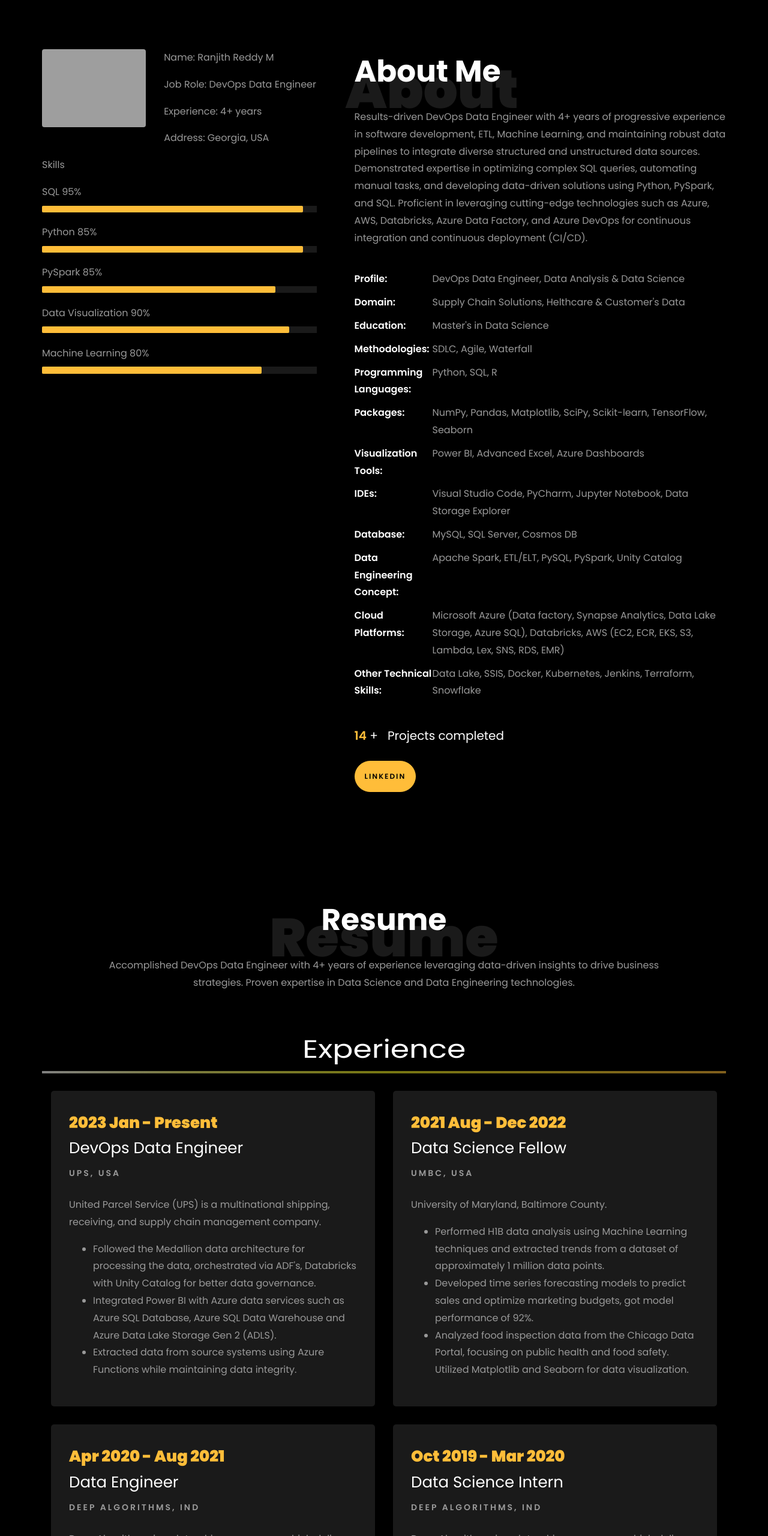
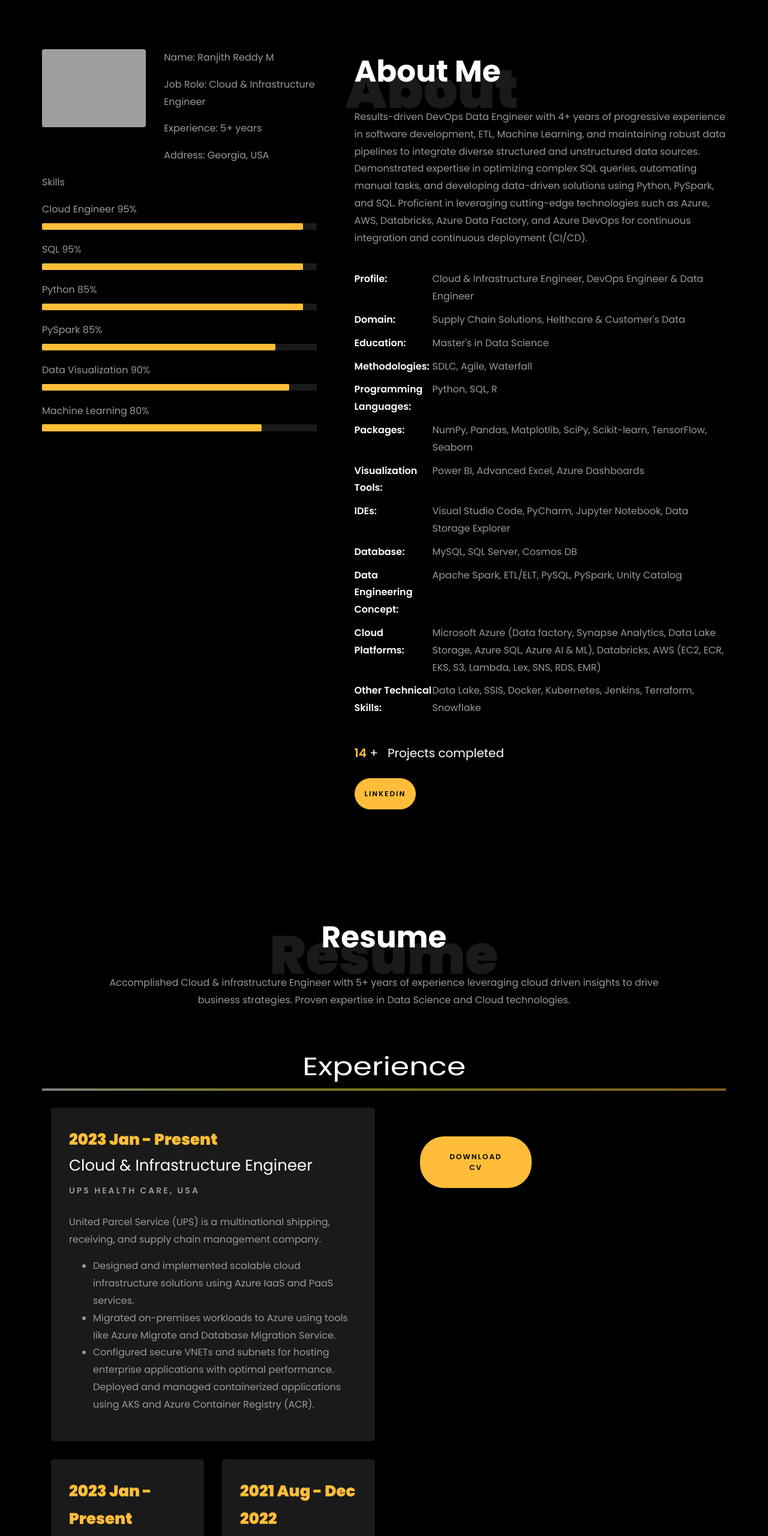
Before and after one commit to itsranjithreddy/portfolio, a plain HTML site: page index.html in a window 1280 px wide. Shown: the part 780-3340 px from the top of the page at 60% size. Drawn offline with Linux system fonts and the light colour scheme; grey boxes are pictures that could not be loaded; animation ran at ten frames a second; files whose address does not match are found by name.

Commit message:
updated exp

```diff
--- a/index.html
+++ b/index.html
@@ -164,6 +164,7 @@
 						'Data Guy ',
 						'Python Developer  ',
 						'Student  ',
+						'Cloud & Infrastructure Engineer'
 						];
 
 						// Create a function to display the typing animation for a given text
@@ -219,8 +220,8 @@
 									<div class="col-sm-6 col-md-7">
 									  <div class="about-info">
 										<p><span class="title-s">Name: </span> <span>Ranjith Reddy M</span></p>
-										<p><span class="title-s">Job Role: </span> <span>DevOps Data Engineer</span></p>
-										<p><span class="title-s">Experience: </span> <span>4+ years</span></p>
+										<p><span class="title-s">Job Role: </span> <span>Cloud & Infrastructure Engineer</span></p>
+										<p><span class="title-s">Experience: </span> <span>5+ years</span></p>
 										<p><span class="title-s">Address: </span> <span>Georgia, USA</span></p>
 									  </div>
 									</div>
@@ -228,9 +229,15 @@
 
 								<div class="skill-mf">
 									<p class="title-s">Skills</p>
+									<span>Cloud Engineer</span> <span class="pull-right">95%</span>
+									<div class="progress">
+										<div class="progress-bar" role="progressbar" style="width: 95%;" aria-valuenow="95" aria-valuemin="0"
+											aria-valuemax="100"></div>
+
+									</div>
 									<span>SQL</span> <span class="pull-right">95%</span>
 									<div class="progress">
-										<div class="progress-bar" role="progressbar" style="width: 95%;" aria-valuenow="95" aria-valuemin="0"
+										<div class="progress-bar" role="progressbar" style="width: 95%" aria-valuenow="85" aria-valuemin="0"
 											aria-valuemax="100"></div>
 									</div>
 
@@ -271,7 +278,7 @@
 
 								<p>Results-driven DevOps Data Engineer with 4+ years of progressive experience in software development, ETL, Machine Learning, and maintaining robust data pipelines to integrate diverse structured and unstructured data sources. Demonstrated expertise in optimizing complex SQL queries, automating manual tasks, and developing data-driven solutions using Python, PySpark, and SQL. Proficient in leveraging cutting-edge technologies such as Azure, AWS, Databricks, Azure Data Factory, and Azure DevOps for continuous integration and continuous deployment (CI/CD).</p>
 								<ul class="about-info mt-4 px-md-0 px-2">
-									<li class="d-flex"><span>Profile:</span> <span>DevOps Data Engineer, Data Analysis &amp; Data Science</span></li>
+									<li class="d-flex"><span>Profile:</span> <span>Cloud & Infrastructure Engineer, DevOps Engineer &amp; Data Engineer</span></li>
 									<li class="d-flex"><span>Domain:</span> <span>Supply Chain Solutions, Helthcare &amp; Customer's Data</span></li>
 									<li class="d-flex"><span>Education:</span> <span>Master's in Data Science</span></li>
 									<li class="d-flex"><span>Methodologies:</span> <span>SDLC, Agile, Waterfall</span></li>
@@ -281,7 +288,7 @@
 									<li class="d-flex"><span>IDEs:</span> <span>Visual Studio Code, PyCharm, Jupyter Notebook, Data Storage Explorer</span></li>
 									<li class="d-flex"><span>Database:</span> <span>MySQL, SQL Server, Cosmos DB</span></li>
 									<li class="d-flex"><span>Data Engineering Concept:</span> <span>Apache Spark, ETL/ELT, PySQL, PySpark, Unity Catalog</span></li>
-									<li class="d-flex"><span>Cloud Platforms:</span> <span>Microsoft Azure (Data factory, Synapse Analytics, Data Lake Storage, Azure SQL), Databricks, AWS (EC2, ECR, EKS, S3, Lambda, Lex, SNS, RDS, EMR)</span></li>
+									<li class="d-flex"><span>Cloud Platforms:</span> <span>Microsoft Azure (Data factory, Synapse Analytics, Data Lake Storage, Azure SQL, Azure AI & ML), Databricks, AWS (EC2, ECR, EKS, S3, Lambda, Lex, SNS, RDS, EMR)</span></li>
 									<li class="d-flex"><span>Other Technical Skills:</span> <span>Data Lake, SSIS, Docker, Kubernetes, Jenkins, Terraform, Snowflake </span></li>
 								</ul>
 							</div>
@@ -312,7 +319,7 @@
           <div class="col-md-10 heading-section text-center ftco-animate">
           	<h1 class="big big-2">Resume</h1>
             <h2 class="mb-4">Resume</h2>
-            <p>Accomplished DevOps Data Engineer with 4+ years of experience leveraging data-driven insights to drive business strategies. Proven expertise in Data Science and Data Engineering technologies.</p>
+            <p>Accomplished Cloud & infrastructure Engineer with 5+ years of experience leveraging cloud driven insights to drive business strategies. Proven expertise in Data Science and Cloud technologies.</p>
           </div>
         </div>
 
@@ -321,7 +328,20 @@
 			<div class="underline"></div>
 		</div>
 		<br>
-
+		<div class="row">
+			<div class="col-md-6">
+				<div class="resume-wrap ftco-animate">
+					<span class="date">2023 Jan - Present</span>
+					<h2>Cloud & Infrastructure Engineer</h2>
+					<span class="position">UPS Health Care, USA</span>
+					<p class="mt-4">United Parcel Service (UPS) is a multinational shipping, receiving, and supply chain management company.
+						<ul>
+							<li>Designed and implemented scalable cloud infrastructure solutions using Azure IaaS and PaaS services.</li>
+							<li>Migrated on-premises workloads to Azure using tools like Azure Migrate and Database Migration Service.</li>
+							<li>Configured secure VNETs and subnets for hosting enterprise applications with optimal performance. Deployed and managed containerized applications using AKS and Azure Container Registry (ACR).</li>
+						</ul>
+					</p>
+				</div>
 		<div class="row">
 				<div class="col-md-6">
 					<div class="resume-wrap ftco-animate">
@@ -358,7 +378,7 @@
 				<div class="col-md-6">
 					<div class="resume-wrap ftco-animate">
 						<span class="date">Apr 2020 - Aug 2021</span>
-						<h2>Data Engineer</h2>
+						<h2>Software Engineer</h2>
 						<span class="position">Deep Algorithms, IND </span>
 						<p class="mt-4">Deep Algorithms,  is a data-driven company, which delivers Innovative and cutting-edge technology solutions that drive today's business needs.
 							<ul>
```
